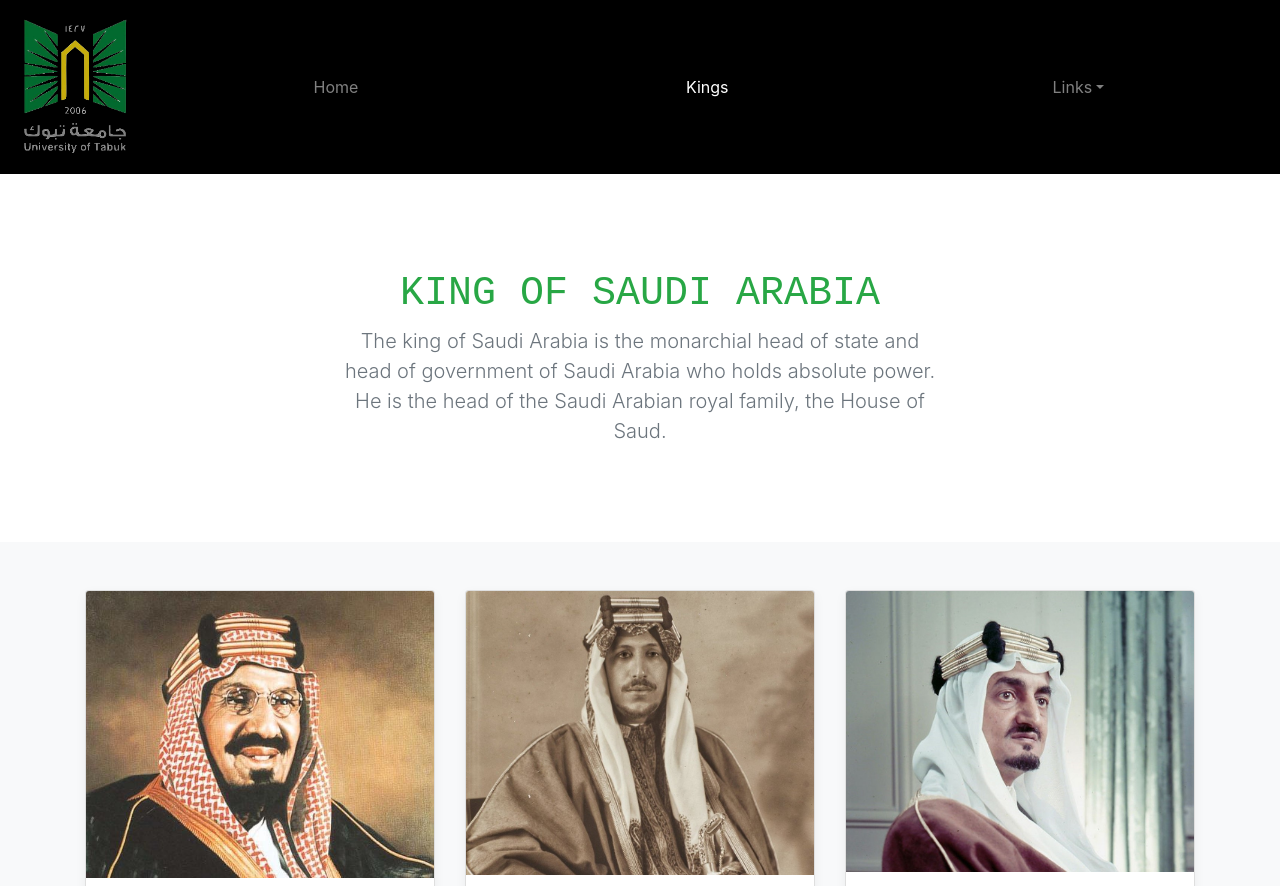
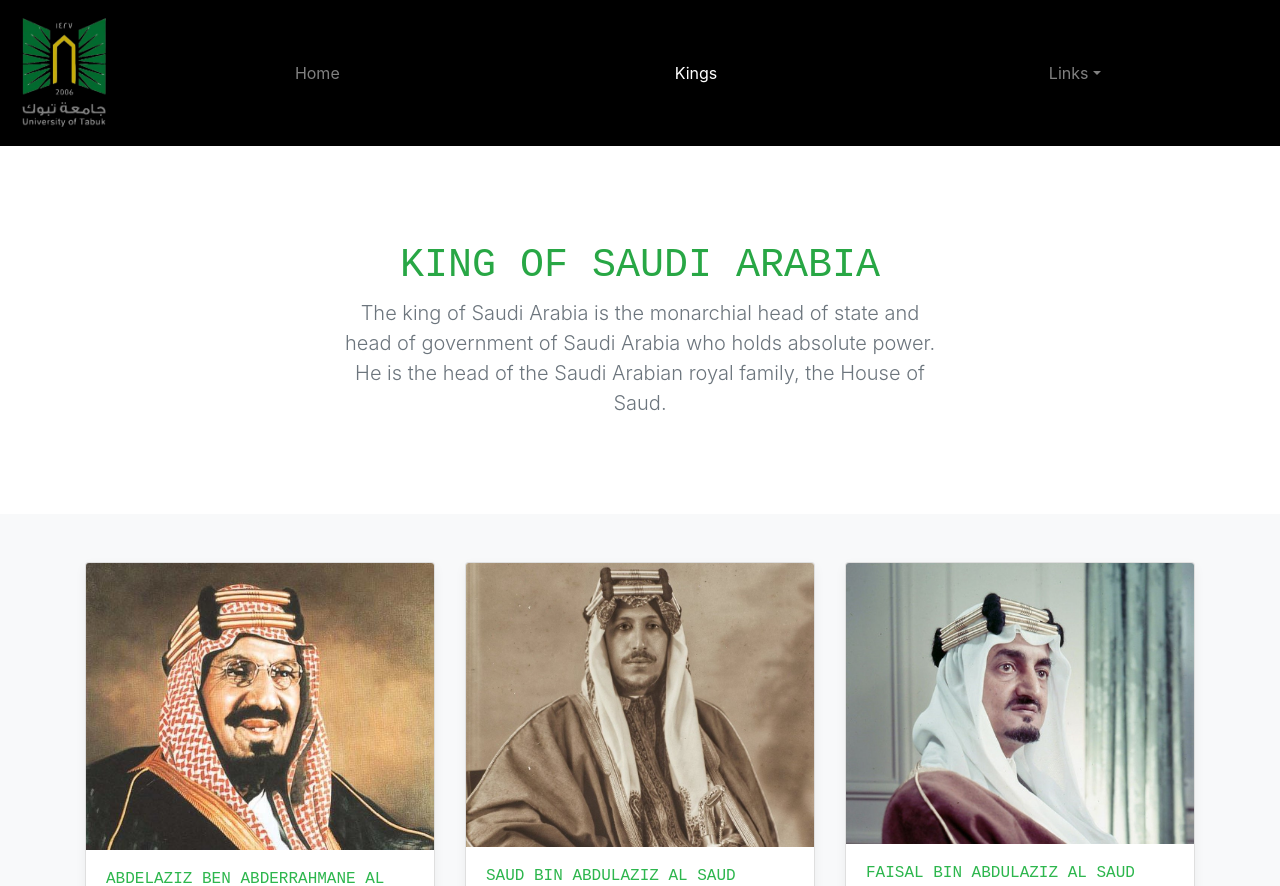
Before and after one commit to Mysteryx69/national-day, a plain HTML site: page index-2.html in a window 1280 px wide. Shown: the top 886 px of the page. Drawn offline with Linux system fonts and the light colour scheme; a script that the page names is missing.

Commit message:
Update styles-2.css

```diff
--- a/styles-2.css
+++ b/styles-2.css
@@ -80,7 +80,7 @@ footer p {
 }
 
 .brand {
-    height: 18.5vh;
+    height: 15vh;
 }
 
 .lastly {
```
